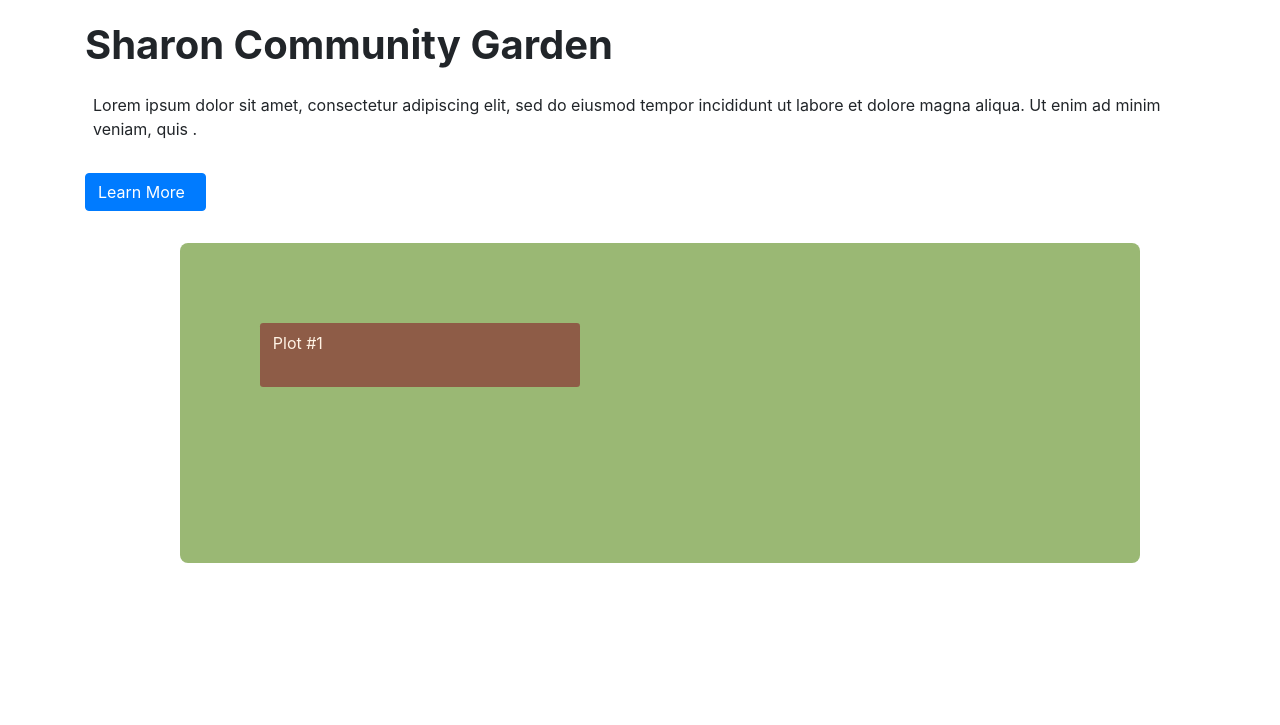
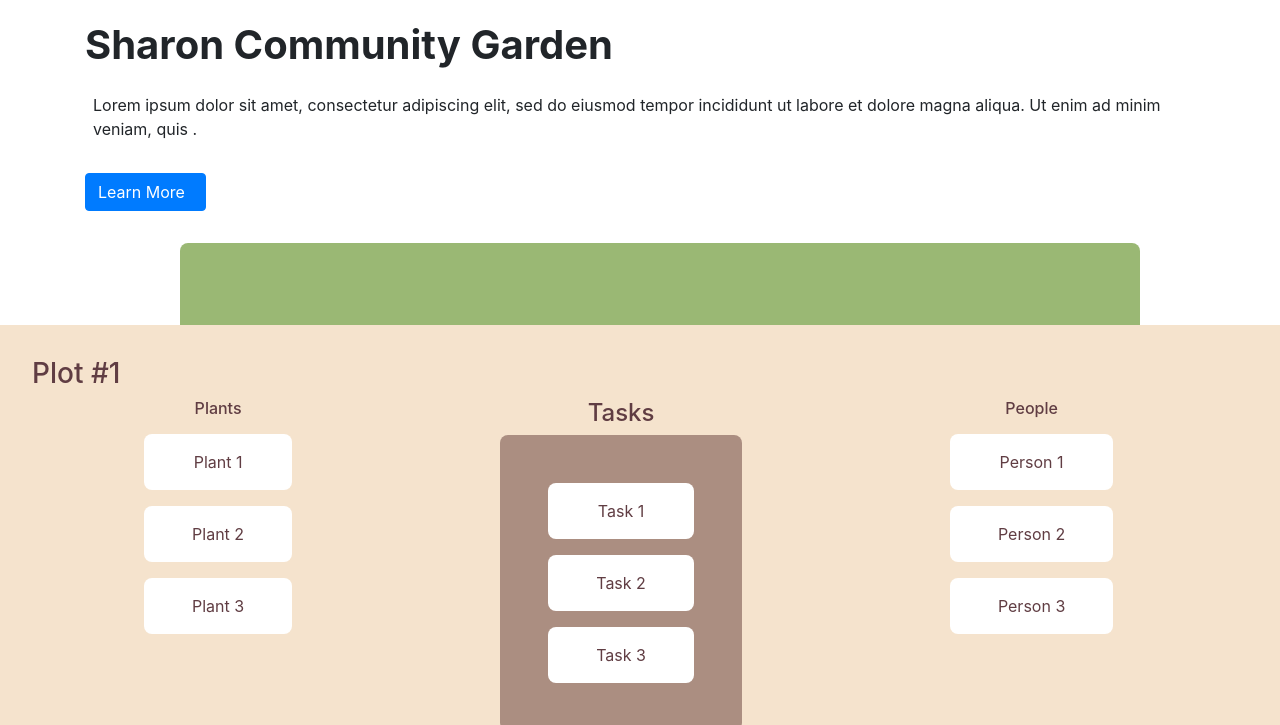
Before and after one commit to hadeel-farhan/BootstrapGardenity, a website with bundled scripts: page index.html in a window 1280 px wide. Shown: the part 75-800 px from the top of the page. Built offline with nearby package versions, Linux system fonts and the light colour scheme; some icons are missing.

Commit message:
did task bar sort of

```diff
--- a/css/custom.css
+++ b/css/custom.css
@@ -29,6 +29,10 @@ a:hover {
     background-color: #6D8CBB;
 }
 
+.btn {
+    border: none;
+}
+
 .garden-main {
     margin-top: 2rem;
     padding: 5rem;
@@ -49,3 +53,59 @@ a:hover {
 .plot:hover {
     background-color: #B0968B;
 }
+
+/* Sidebar CSS */
+
+.wrapper {
+    width: 100%;
+    align-items: stretch;
+    display: flex;
+    background-color: #F5E3CD;
+    color: #603D43;
+    position: fixed;
+    top: 25rem;
+    height: 100rem;
+
+}
+
+#sidebar.active {
+    margin-left: -250px;
+}
+
+#sidebar {
+    padding: 2rem;
+}
+
+.sidebar-section {
+    margin-left: 6rem;
+    margin-right: 6rem;
+}
+
+.plant-element,
+.person-element,
+.task-element {
+    background-color: white;
+    padding: 1rem 3rem;
+    margin: 1rem;
+    border-radius: 0.5rem;
+}
+
+.task-box {
+    background-color: #AB8E81;
+    padding: 2rem;
+    border-radius: 0.5rem;
+}
+
+.components {
+    display: flex;
+    text-align: center;
+}
+
+
+.dropdown-toggle::after {
+    display: block;
+    position: absolute;
+    top: 50%;
+    right: 20px;
+    transform: translateY(-50%);
+}
--- a/index.html
+++ b/index.html
@@ -72,15 +72,80 @@
                 </div>
                 <div class="col-lg-6 offset-lg-1">
                     <div class="garden-main">
-                        <div class="plot" id="1">
+                        <!-- <div class="plot" id="1">
                             Plot #1
-                        </div>
+                        </div> -->
+                        <button type="button" class="plot btn" id="sidebarCollapse">
+                            Plot #1
+                        </button>
                     </div>
                 </div>
             </div>
         </div>
     </section>
     <!-- Header End -->
+
+    <!-- Bottom Bar Start -->
+    <nav class="wrapper">
+        <!-- Sidebar -->
+        <div id="sidebar">
+            <h3>Plot #1</h3>
+            <ul class="list-unstyled components">
+                <li class="sidebar-section">
+                    <ul class="list-unstyled" id="pagePlants">
+                        <li class="plant-header">
+                            <h6>Plants</h6>
+                        </li>
+                        <li class="plant-element">
+                            Plant 1
+                        </li>
+                        <li class="plant-element">
+                            Plant 2
+                        </li>
+                        <li class="plant-element">
+                            Plant 3
+                        </li>
+                    </ul>
+                </li>
+                <li class="sidebar-section">
+                    <ul class="list-unstyled" id="pageTasks">
+                        <li class="people-header">
+                            <h4>Tasks</h4>
+                        </li>
+                        <div class="task-box">
+                            <li class="task-element">
+                                Task 1
+                            </li>
+                            <li class="task-element">
+                                Task 2
+                            </li>
+                            <li class="task-element">
+                                Task 3
+                            </li>
+                        </div>
+                    </ul>
+                </li>
+                <li class="sidebar-section">
+                    <ul class="list-unstyled" id="pagePeople">
+                        <li class="people-header">
+                            <h6>People</h6>
+                        </li>
+                        <li class="person-element">
+                            Person 1
+                        </li>
+                        <li class="person-element">
+                            Person 2
+                        </li>
+                        <li class="person-element">
+                            Person 3
+                        </li>
+                    </ul>
+                </li>
+            </ul>
+        </div>
+    </nav>
+    <!-- Bottom Bar End -->
+
 </body>
 
 
--- a/js/script.js
+++ b/js/script.js
@@ -0,0 +1,7 @@
+$(document).ready(function () {
+
+    $('#sidebarCollapse').on('click', function () {
+        $('#sidebar').toggleClass('active');
+    });
+
+});
```
